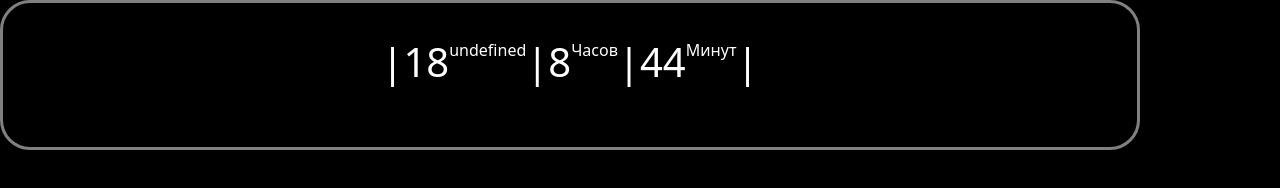
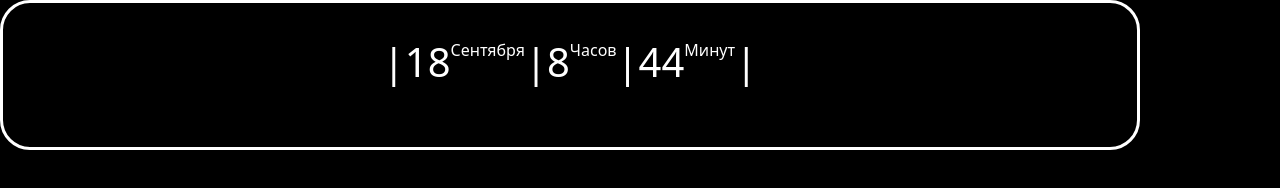
Before and after one commit to culcat/JavaScript-Clock, a plain HTML site: page index.html in a window 1280 px wide. Drawn offline with nearby package versions, Linux system fonts and the light colour scheme.

Commit message:
fixed bug

```diff
--- a/script.js
+++ b/script.js
@@ -2,25 +2,33 @@ window.addEventListener('load', calculateTime)
 function calculateTime(){
     var date = new Date();
     var dayNumber = date.getDate();
-    var dayNames = date.getDate();
+    //var dayNames = date.getUTCMonth();
     var hour = date.getHours();
     var minute = date.getMinutes();
+    const month = ["Января","Февраля","Марта","Апреля","Мая","Июня","Июля","Августа","Сентября","Октября","Ноября","Декабря"];
+    const d = new Date();
+    let name = month[d.getMonth()];
     //var pmam = hour >= 12 ? 'PM' : 'AM';
-    var dayNames =  ["SUN", "MON", "TUE", "WED", "THU", "FRI", "SAT"];
+    //var dayNames =  ["SUN", "MON", "TUE", "WED", "THU", "FRI", "SAT"];
 
     // hour = hour % 12;
     // hour = hour ? 12 : '12';
     // hour = hour < 10 ? '0' + hour : hour;
     // minute = minute < 10 ? '0' + minute : minute;
 
-    document.getElementById("dayToday").innerHTML = dayNames[dayNumber];
+   // document.getElementById("dayToday").innerHTML = dayNames;
     document.getElementById("day").innerHTML = dayNumber;
     document.getElementById("hour").innerHTML = hour;
     document.getElementById("minute").innerHTML = minute;
     //document.getElementById("pmam").innerHTML = pmam;
+    document.getElementById("dayToday").innerHTML = name;
+
+
 
     setTimeout(calculateTime, 200);
-console.log(calculateTime)
+    console.log(calculateTime);
+
+
 }
 
 const back = document.querySelector("body");
--- a/style.css
+++ b/style.css
@@ -1,9 +1,5 @@
-body{
-
-    color: white;
-}
 .container{
-    border: solid grey 3px;
+    border: solid white 3px;
     border-radius: 30px;
     height: 150px;
     display: inline-flex;
```
